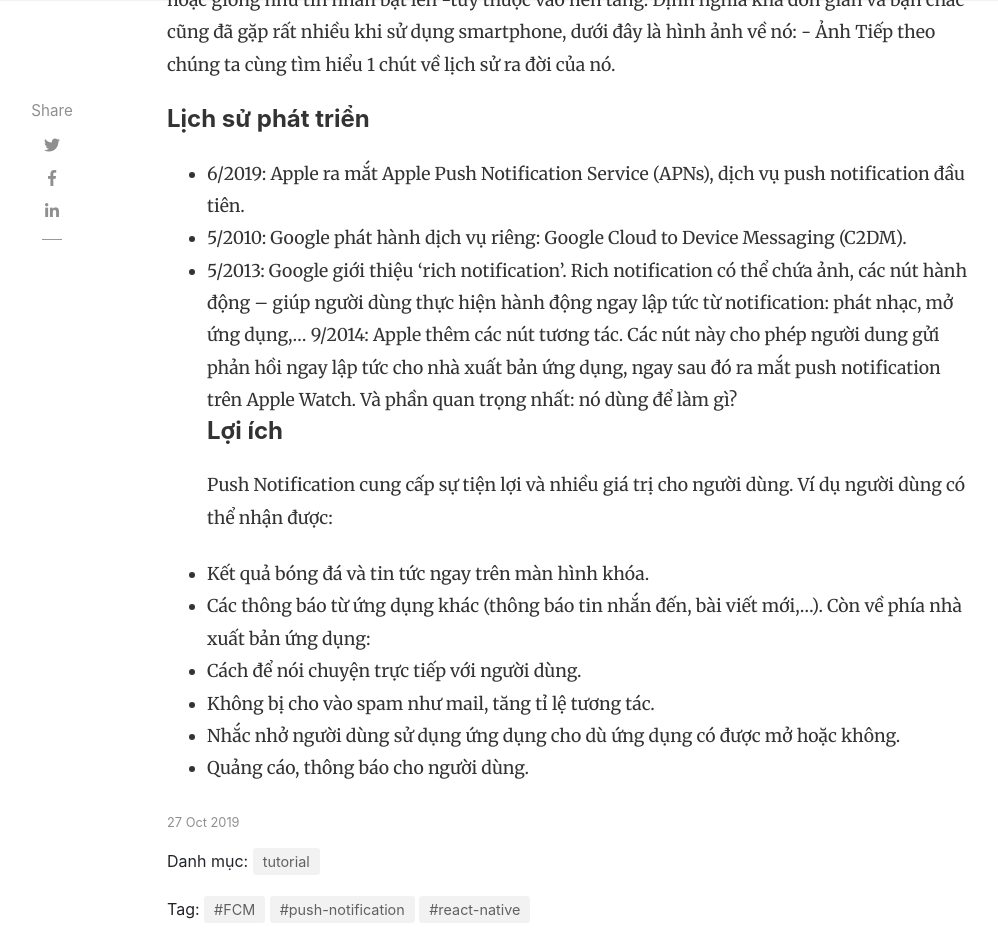
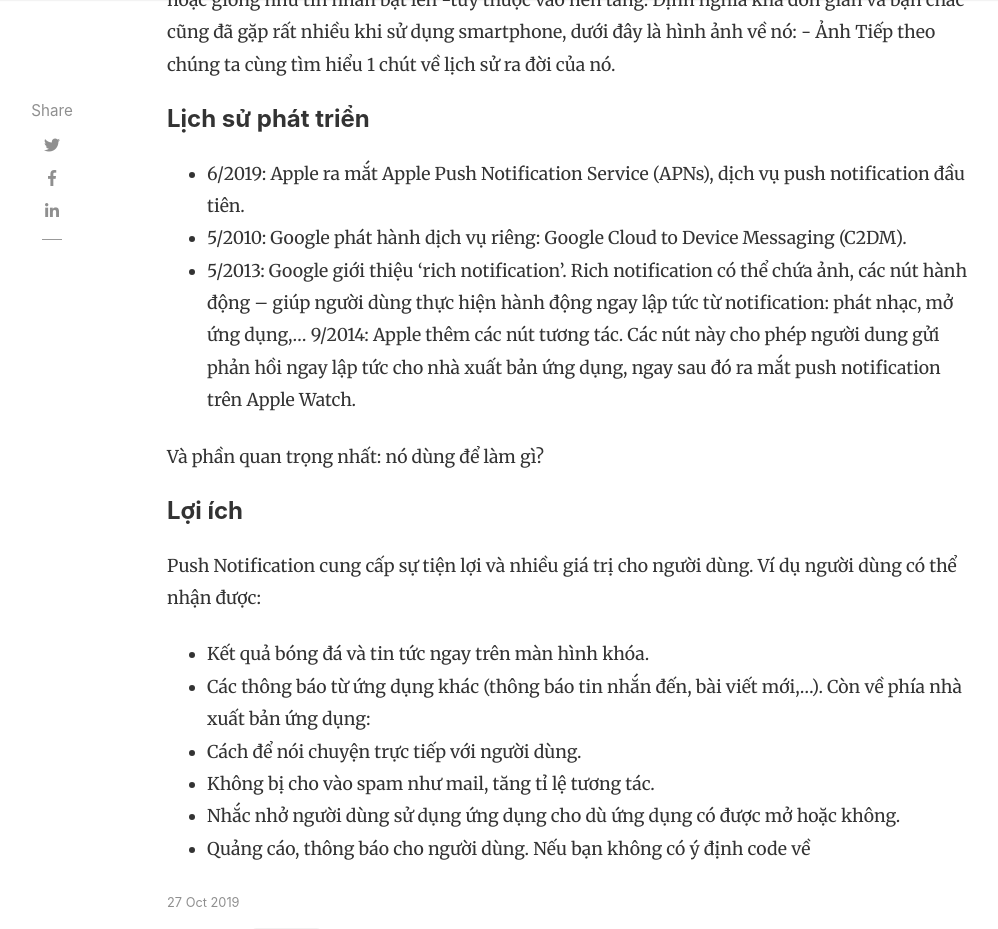
Before and after one commit to tuitucode/tuitucode.github.io, a Jekyll site: the page built from _posts/2019-10-27-push-notification-w-FCM-in-react-native.md, in a window 1280 px wide and 1400 px high, scrolled down 1256 px. Shown: the top 929 px of the window, without its empty margins (118-1116 px from the left). Built offline with Jekyll 4.4.1, drawn with Linux system fonts in a browser that asks for light colours; nearby versions of some CDN libraries; comment, search, counter and statistics services are not loaded.

Commit message:
Create 2019-10-27-push-notification-w-FCM-in-react-native.md

```diff
--- a/_posts/2019-10-27-push-notification-w-FCM-in-react-native.md
+++ b/_posts/2019-10-27-push-notification-w-FCM-in-react-native.md
@@ -25,6 +25,7 @@ Tiếp theo chúng ta cùng tìm hiểu 1 chút về lịch sử ra đời của
 - 5/2010: Google phát hành dịch vụ riêng: Google Cloud to Device Messaging (C2DM).
 - 5/2013: Google giới thiệu ‘rich notification’. Rich notification có thể chứa ảnh, các nút hành động – giúp người dùng thực hiện hành động ngay lập tức từ notification: phát nhạc, mở ứng dụng,…
 9/2014: Apple thêm các nút tương tác. Các nút này cho phép người dung gửi phản hồi ngay lập tức cho nhà xuất bản ứng dụng, ngay sau đó ra mắt push notification trên Apple Watch.
+
 Và phần quan trọng nhất: nó dùng để làm gì?
 #### Lợi ích
 Push Notification cung cấp sự tiện lợi và nhiều giá trị cho người dùng. Ví dụ người dùng có thể nhận được:
@@ -35,3 +36,4 @@ Còn về phía nhà xuất bản ứng dụng:
 - Không bị cho vào spam như mail, tăng tỉ lệ tương tác.
 - Nhắc nhở người dùng sử dụng ứng dụng cho dù ứng dụng có được mở hoặc không.
 - Quảng cáo, thông báo cho người dùng.
+Nếu bạn không có ý định code về
```
